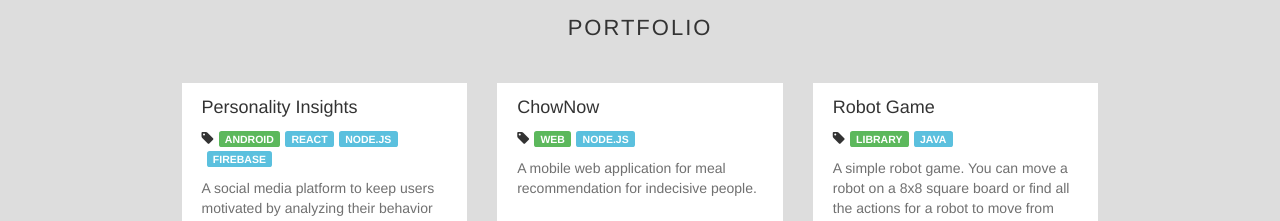
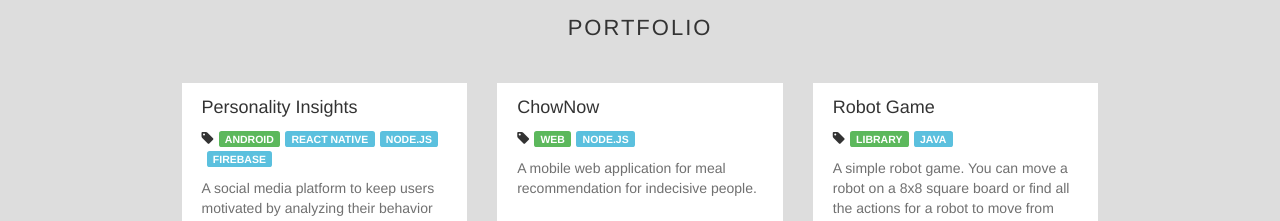
Before and after one commit to eric199wen/eric199wen.github.io, a React (Create React App) app: page / in a window 1280 px wide. Shown: the part 2840-3061 px from the top of the page. Built offline with nearby package versions, Linux system fonts and the light colour scheme.

Commit message:
modify resume

```diff
--- a/src/resume.js
+++ b/src/resume.js
@@ -125,7 +125,7 @@
     {
       "name": "Personality Insights",
       "type": "Android",
-      "skill": ["React", "Node.js", "Firebase"],
+      "skill": ["React Native", "Node.js", "Firebase"],
       "github": "https://github.com/ssvictorlin/PI",
       "intro": "A social media platform to keep users motivated by analyzing their behavior and connecting them with friends.",
       "link": "",
```
